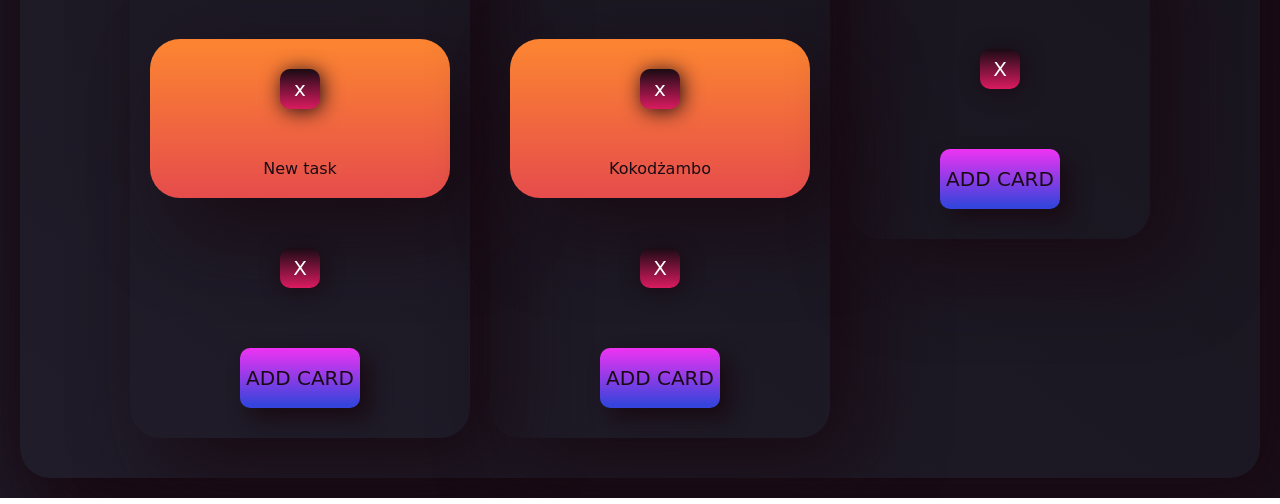
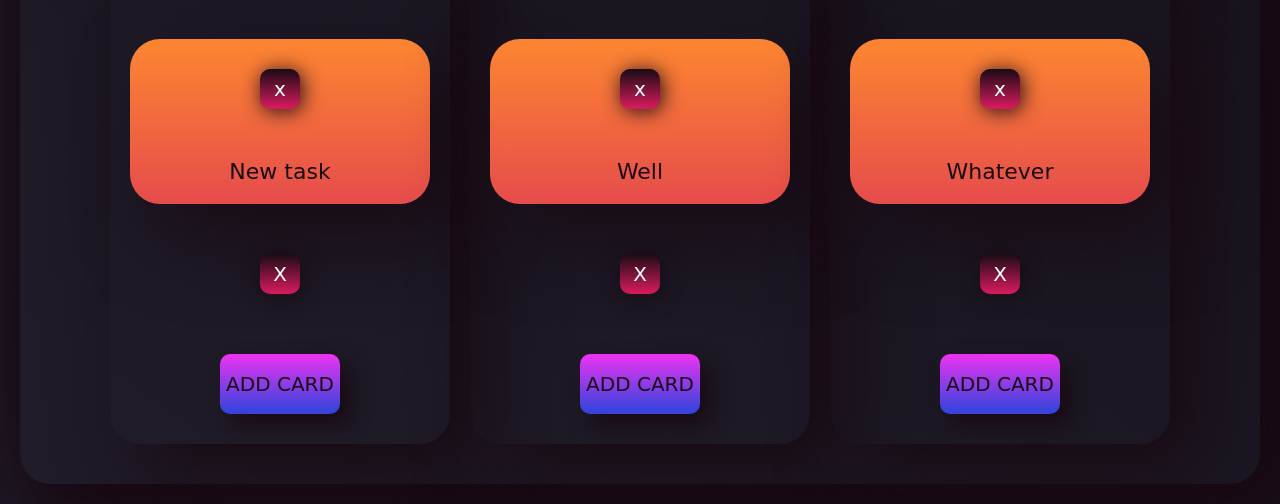
Before and after one commit to bio8oid/15.6__Kanban_Board-First_Stage, a website: page index.html in a window 1280 px wide. Shown: the part 440-944 px from the top of the page. Drawn offline with nearby package versions, Linux system fonts and the light colour scheme; a web font is replaced by a local one.

Commit message:
Add width and height to ul element

```diff
--- a/js/script.js
+++ b/js/script.js
@@ -79,10 +79,10 @@ function Card(description) {
   this.id = randomString();
   this.description = description;
   this.element = generateTemplate('card-template', { description: this.description }, 'li');
- 	if(description.length > 30) {
+ 	if(description.length > 25) {
       	 this.element.querySelector('.card').classList.add("green");
       }
-  	if(description.length > 50) {
+  	if(description.length > 35) {
   	 this.element.querySelector('.card').classList.add("blue");
   }
   this.element.querySelector('.card').addEventListener('click', function (event) {
@@ -131,13 +131,13 @@ board.addColumn(doneColumn);
 
 // CREATING CARDS
 var card1 = new Card('New task');
-var card2 = new Card('Create kanban boards');
-var card2 = new Card('Kokodżambo');
+var card2 = new Card('Well');
+var card3 = new Card('Whatever');
 
 // ADDING CARDS TO COLUMNS
 todoColumn.addCard(card1);
 doingColumn.addCard(card2);
-
+doneColumn.addCard(card3);
 
 
 });
--- a/sass/style.scss
+++ b/sass/style.scss
@@ -101,6 +101,8 @@ body {
 		list-style: none;
 		margin: 0;
 		padding:0;
+		width:100%;
+		min-height:100px;
 	}
 }
 
@@ -127,6 +129,7 @@ body {
 	margin: 20px;
 	text-align: center;
 	color: $deep-burgund;
+	font-size: 22px;
 }
 
 
```
Also changed, not shown: css/style.css, 1 other file.
